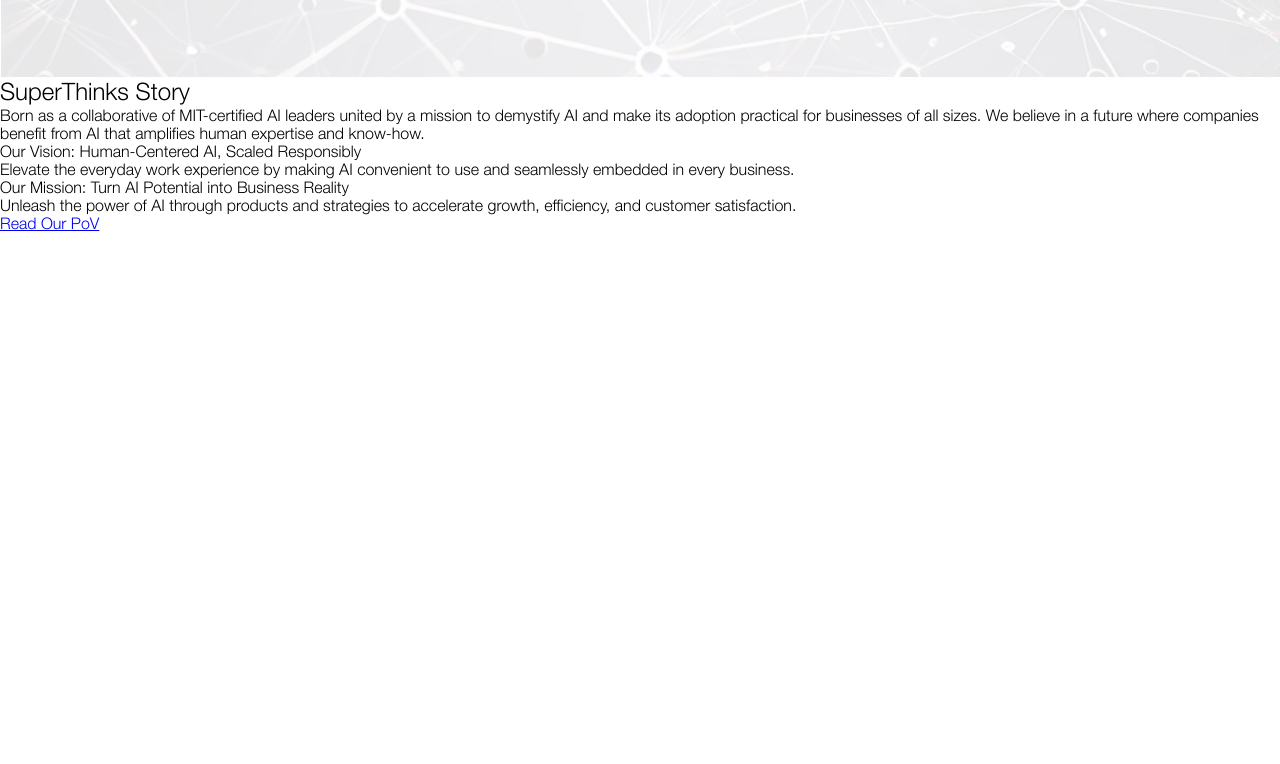
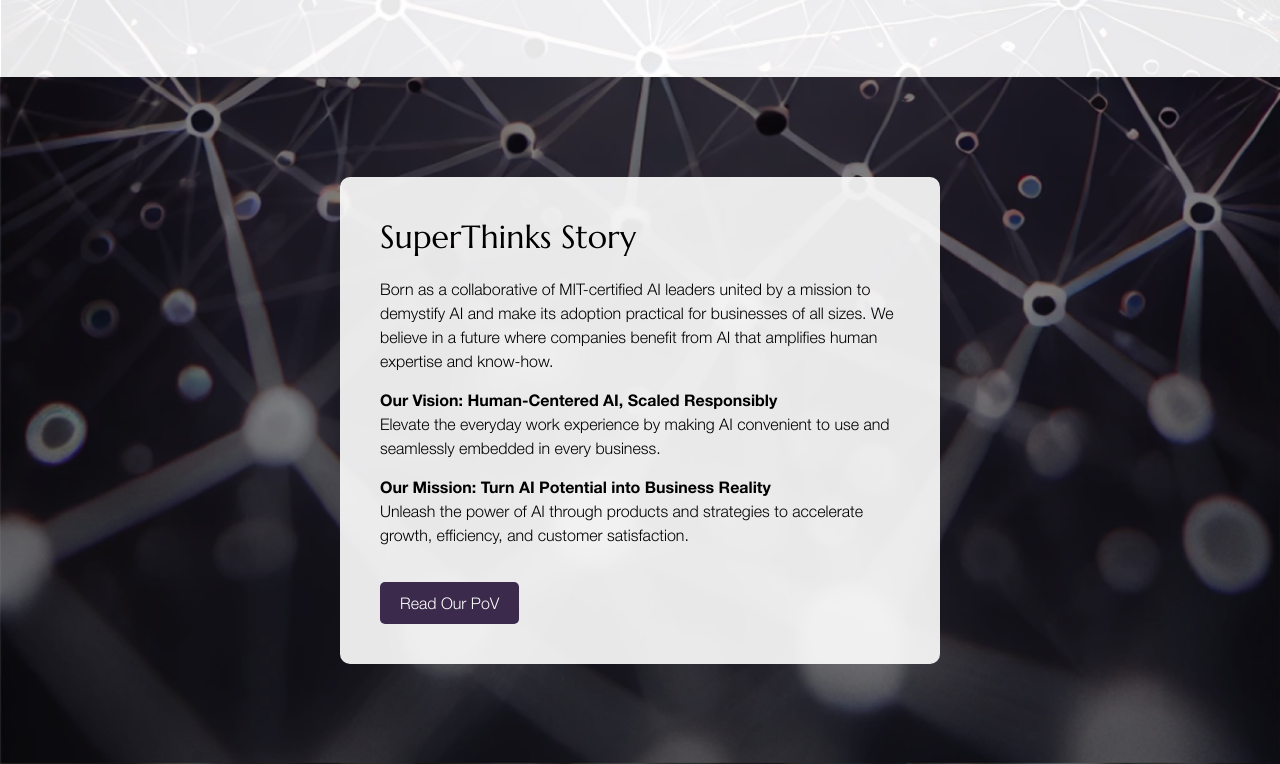
Before and after one commit to superthinks001/superthinks-website, a plain HTML site: page index.html in a window 1280 px wide. Shown: the part 1387-2151 px from the top of the page. Before the commit the page ends 1619 px from the top, so only its background shows below. Drawn offline with Linux system fonts and the light colour scheme.

Commit message:
Update styles.css

```diff
--- a/styles.css
+++ b/styles.css
@@ -169,3 +169,62 @@
     margin-bottom: 10px; /* Same spacing as title */
     line-height: 1.4;
 }
+
+/* Import Bold Font */
+@font-face {
+    font-family: 'HelveticaNeueBold';
+    src: url('assets/fonts/HelveticaNeue_Bold.ttf') format('truetype');
+}
+
+/* Story Section */
+.story {
+    display: flex;
+    align-items: center;
+    justify-content: center;
+    padding: 100px 80px;
+    background: url('./assets/story_background.png') no-repeat center center;
+    background-size: cover;
+    text-align: left;
+}
+
+/* Content Alignment */
+.story-content {
+    max-width: 600px;
+    background: rgba(255, 255, 255, 0.9); /* Light background for readability */
+    padding: 40px;
+    border-radius: 10px;
+}
+
+/* Section Title */
+.story h2 {
+    font-size: 32px;
+    font-family: 'Marcellus', serif;
+    color: black;
+    margin-bottom: 20px;
+}
+
+/* Paragraph Styling */
+.story p {
+    font-size: 16px;
+    font-family: 'HelveticaNeueLight', sans-serif;
+    line-height: 1.5;
+    margin-bottom: 15px;
+}
+
+/* Bold Headers */
+.bold-text {
+    font-family: 'HelveticaNeueBold', sans-serif;
+    font-weight: normal; /* Ensures it picks the font file instead of browser defaults */
+}
+
+/* Button Styling */
+.story-button {
+    display: inline-block;
+    padding: 12px 20px;
+    background-color: #3C2A4D; /* Dark purple */
+    color: white;
+    text-decoration: none;
+    font-size: 16px;
+    border-radius: 5px;
+    margin-top: 20px;
+}
```
